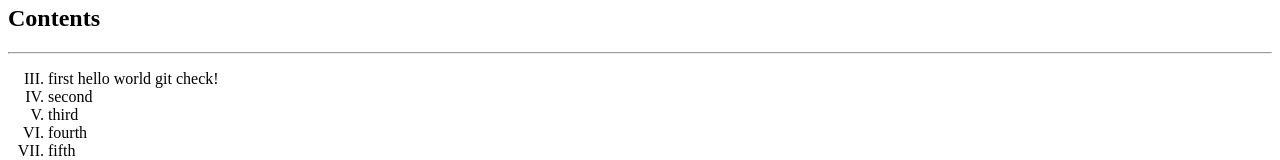
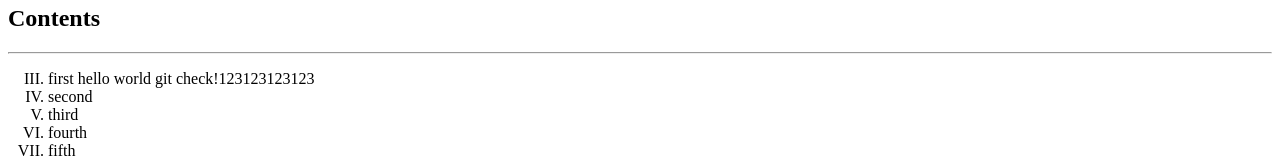
Before and after one commit to yungdnxl/project_git, a plain HTML site: page src/index.html in a window 1280 px wide. Shown: the part 221-381 px from the top of the page. Drawn offline with Linux system fonts and the light colour scheme.

Commit message:
second commit

```diff
--- a/src/index.html
+++ b/src/index.html
@@ -13,7 +13,7 @@
     <h2>Contents</h2>
     <hr>
     <ol type="I" start="3"> <!--  <ol>Это тэг для создания списков,<li> тэг li используется внутри тэга ol</li></ol> -->
-        <li>first hello world git check!</li>
+        <li>first hello world git check!123123123123</li>
         <li>second</li>
         <li>third</li>
         <li>fourth</li>
```
